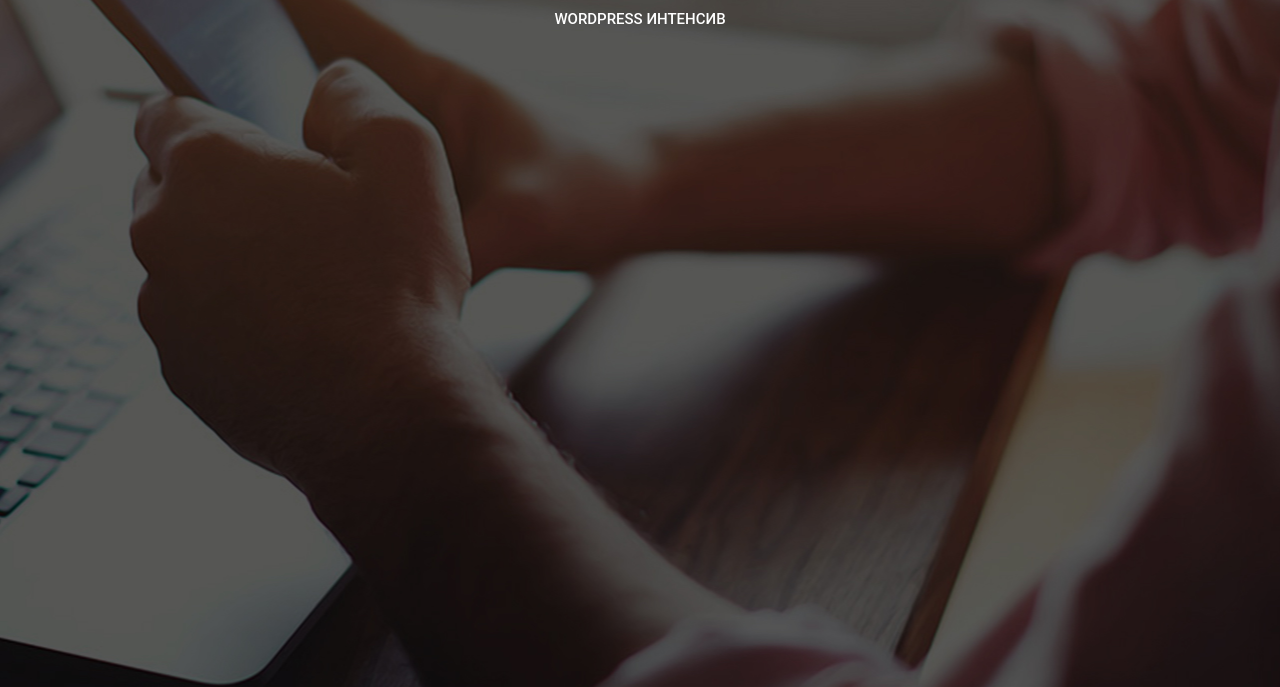
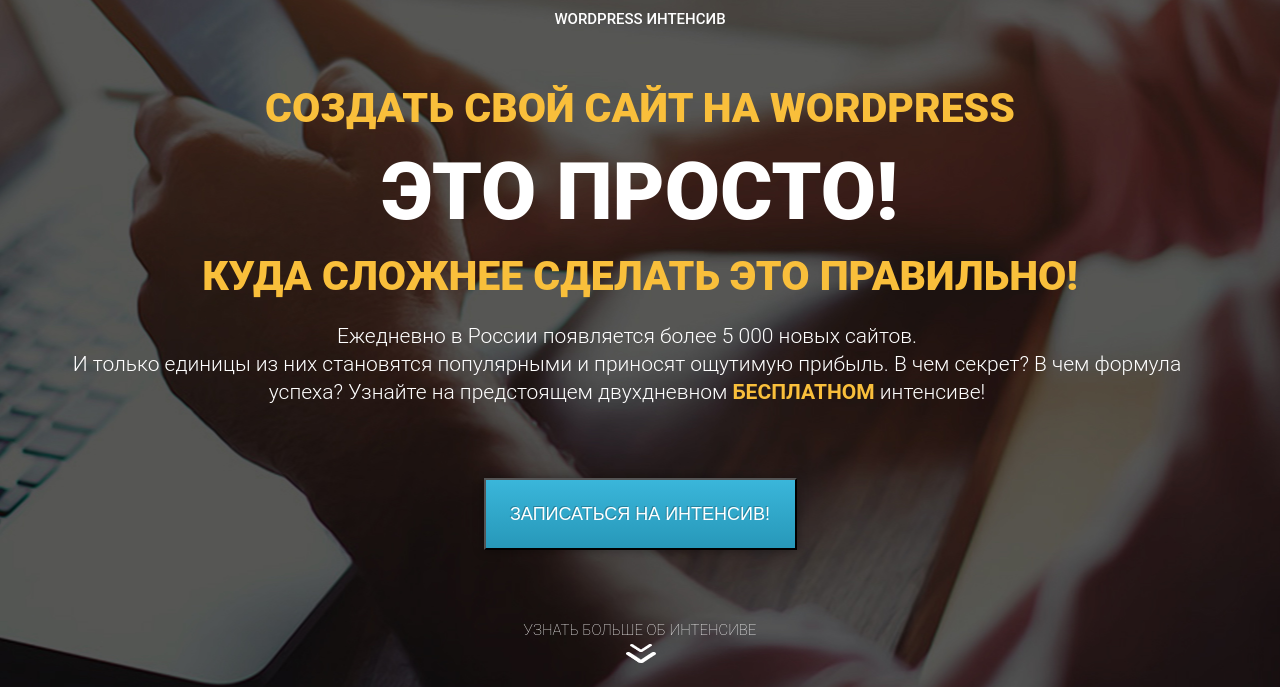
Before and after one commit to yakuzzaa/first_site, a plain HTML site: page index.html in a window 1280 px wide. Shown: the part 113-800 px from the top of the page. Drawn offline with Linux system fonts and the light colour scheme.

Commit message:
finish promo section

```diff
--- a/css/style.css
+++ b/css/style.css
@@ -6,16 +6,21 @@
 }
 
 
+/*background for promo section*/
+
 .promo{
     background: url("/img/background/firstscreen_bg.png") center center/cover no-repeat;
     height: 800px;
     padding: 39px 0 62px 0;
 }
-.first-section{
+.container{
     position: relative;
     width: 1140px;
     margin: 0 auto;
 }
+
+
+/*styles for logo */
 
 .logo .logo_icon{
     display: block;
@@ -32,3 +37,106 @@
     color: #FFFFFF;
     margin-top: 9.5px;
 }
+
+/*styles for title on promo section*/
+
+h1.title{
+    margin-top: 53px;
+}
+
+.title{
+    margin-top: 20px;
+    font-family: 'Roboto', sans-serif;
+    font-style: normal;
+    font-weight: 900;
+    font-size: 41px;
+    display: block;
+    align-items: center;
+    text-align: center;
+    text-transform: uppercase;
+    color: #F9BF3B;
+
+}
+
+.title_big{
+    margin-top: 20px;
+    font-family: 'Roboto', sans-serif;
+    font-style: normal;
+    font-weight: 900;
+    font-size: 80px;
+    line-height: 80px;
+    display: block;
+    align-items: center;
+    text-align: center;
+    text-transform: uppercase;
+    color: #FFFFFF;
+}
+
+/*styles for  promo text*/
+
+.promo_text{
+    margin-top: 22.5px;
+    width: 1114px;
+    text-align: center;
+    font-family: 'Roboto', sans-serif;
+    font-style: normal;
+    font-weight: 300;
+    font-size: 21px;
+    line-height: 28px;
+    color: #FFFFFF;
+
+}
+
+.promo_text span{
+    font-family: 'Roboto', sans-serif;
+    font-style: normal;
+    font-weight: 700;
+    font-size: 21px;
+    line-height: 28px;
+    text-align: center;
+    color: #F9BF3B;
+}
+
+/*styles for button */
+
+.promo_button{
+    display: block;
+    margin: 0 auto;
+    margin-top: 72px;
+    width: 313px;
+    height: 72px;
+    background: linear-gradient(0deg, #2798B9 0%, #3AB6DA 100%);
+    box-shadow: 0px 0px 10px rgba(0, 0, 0, 0.4);
+    font-family: 'RobotoCondensed', sans-serif;
+    font-size: 18px;
+    text-align: center;
+    text-transform: uppercase;
+    color: #FFFFFF;
+    text-shadow: -1px -1px 0px rgba(0, 0, 0, 0.22);
+    cursor: pointer;
+
+}
+.promo_button:hover{
+    transform: scale(1.1);
+}
+
+/*styles for more section*/
+.more{
+    margin-top: 70.5px;
+}
+
+.more_text{
+    font-family: 'Roboto', sans-serif;
+    font-style: normal;
+    font-weight: 100;
+    font-size: 15px;
+    text-align: center;
+    text-transform: uppercase;
+    color: #FFFFFF;
+}
+
+.more_arrow{
+    display: block;
+    margin: 0 auto;
+    margin-top: 4.50px;
+}
--- a/index.html
+++ b/index.html
@@ -11,10 +11,30 @@
 
 
 <section class="promo">
-    <div class="first-section">
+    <div class="container">
         <div class="logo">
             <img class = "logo_icon" src="icons/firstscreenlogo.png" alt="first-screen-logo">
             <div class="logo_text"> Wordpress интенсив</div>
+        </div>
+
+        <h1 class="title">Создать свой сайт на WordPress </h1>
+        <div class="simple">
+            <h2 class="title_big">это просто! </h2>
+            <div class="line"> </div>
+        </div>
+         <h2 class="title">Куда сложнее сделать это правильно!</h2>
+
+        <div class="promo_text">
+            Ежедневно в России появляется более 5 000 новых сайтов.<br>
+            И только единицы из них становятся популярными и приносят ощутимую прибыль. В чем секрет?
+            В чем формула успеха? Узнайте на предстоящем двухдневном <span>БЕСПЛАТНОМ</span> интенсиве!
+        </div>
+
+        <button class = "promo_button">Записаться на интенсив!</button>
+
+        <div class="more">
+            <div class="more_text">узнать больше об интенсиве</div>
+            <img class = "more_arrow" src="img/arrow_down.png" alt="more information">
         </div>
 
     </div>
```
